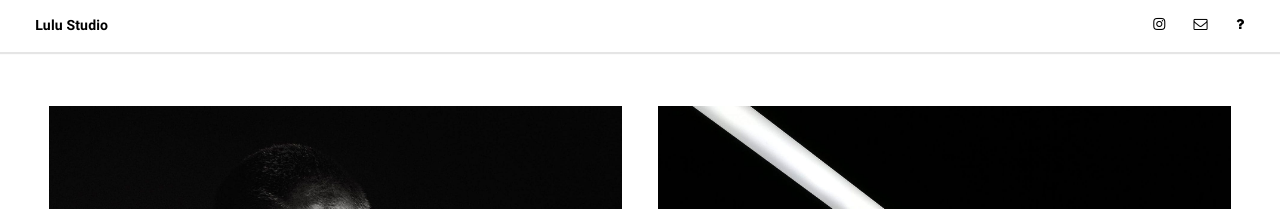
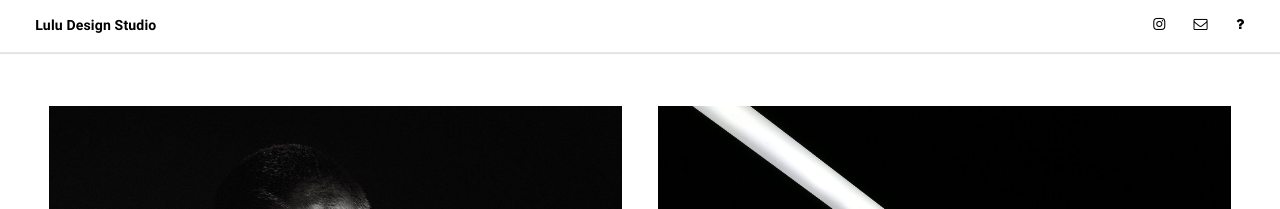
Before and after one commit to kifbv/furniture, a Jekyll site: the page built from index.html, in a window 1280 px wide. Shown: the top 209 px of the page. Built offline with Jekyll 4.4.1, drawn with Linux system fonts in a browser that asks for light colours; nearby versions of some CDN libraries; some web fonts are replaced; the list of posts is cut into pages by our own code.

Commit message:
update configuration

```diff
--- a/_config.yml
+++ b/_config.yml
@@ -5,11 +5,11 @@
 google_analytics:
 
 name: Franck Ratier
-title: Lulu Studio
+title: Lulu Design Studio
 description: >
-  Design. Innovation. Engeneering
+  Design. Innovation. Engeneering. Craftmanship.
 #url:
-#twitter_username: thomasvaeth
+#twitter_username:
 default_img: /assets/images/seo.jpg
 social:
   #- name: twitter
@@ -37,8 +37,8 @@
 # Author settings
 author:
   - name: Franck Ratier
-    bio: Franck Ratier was born in Paris and transplanted in Romania via the UK. He was an Electronics Engineer, a Bar Owner, a Linus Systems & AWS Cloud Engineer, but now he is a Designer & Maker.
-    #url: http://thomasvaeth.com
+    bio: Franck Ratier was born in Paris and transplanted in Romania via the UK. He was an Electronics Engineer, a Bar Owner, a Linux Systems & AWS Cloud Engineer, but now he is a Designer & Maker.
+    #url: http://franckratier.com
 
 # Pagination settings
 pagination:
@@ -59,7 +59,7 @@
   tags:
     layouts:
       - 'tag.html'
-    title: 'Lulu Design'
+    title: 'Lulu Studio Design'
     permalink: '/tag/:tag'
     slugify:
       mode: raw
```
